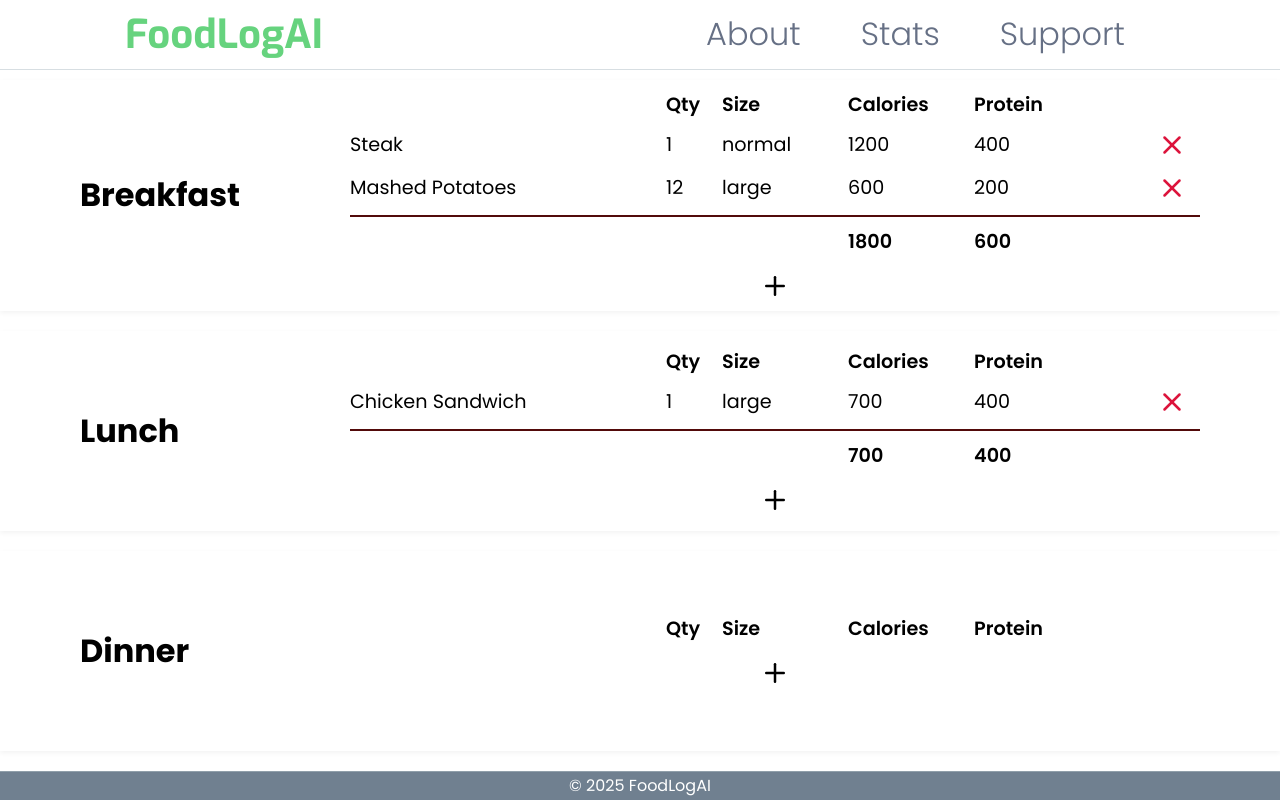
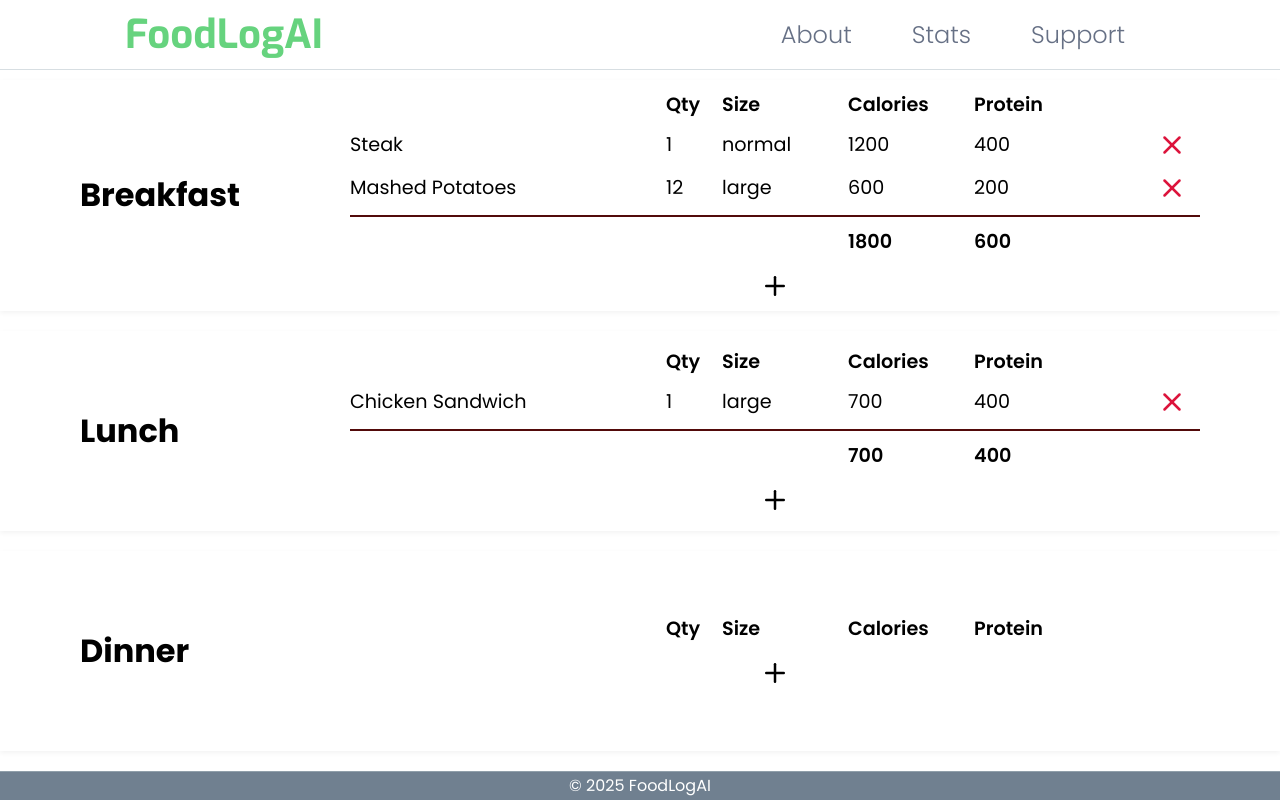
Before and after one commit to taujeng/diet, a Next.js app: page / in a window 1280 px wide. Built offline with nearby package versions, Linux system fonts and the light colour scheme.

Commit message:
Update css

```diff
--- a/package.json
+++ b/package.json
@@ -9,6 +9,7 @@
     "lint": "next lint"
   },
   "dependencies": {
+    "chart.js": "^4.4.7",
     "lucide-react": "^0.474.0",
     "next": "15.1.4",
     "openai": "^4.80.1",
--- a/src/app/components/header/header.css
+++ b/src/app/components/header/header.css
@@ -21,5 +21,5 @@
 .header-container .header-right ul li {
   list-style: none;
   margin: 0 30px;
-  font-size: 2em;
+  font-size: 1.5em;
 }/*# sourceMappingURL=header.css.map */
--- a/src/app/components/header/header.scss
+++ b/src/app/components/header/header.scss
@@ -24,7 +24,7 @@
       li {
         list-style: none;
         margin: 0 30px;
-        font-size: 2em;
+        font-size: 1.5em;
       }
     }
   }
```
Also changed, not shown: 2 other files (tests, documents, lock files or other folders).
